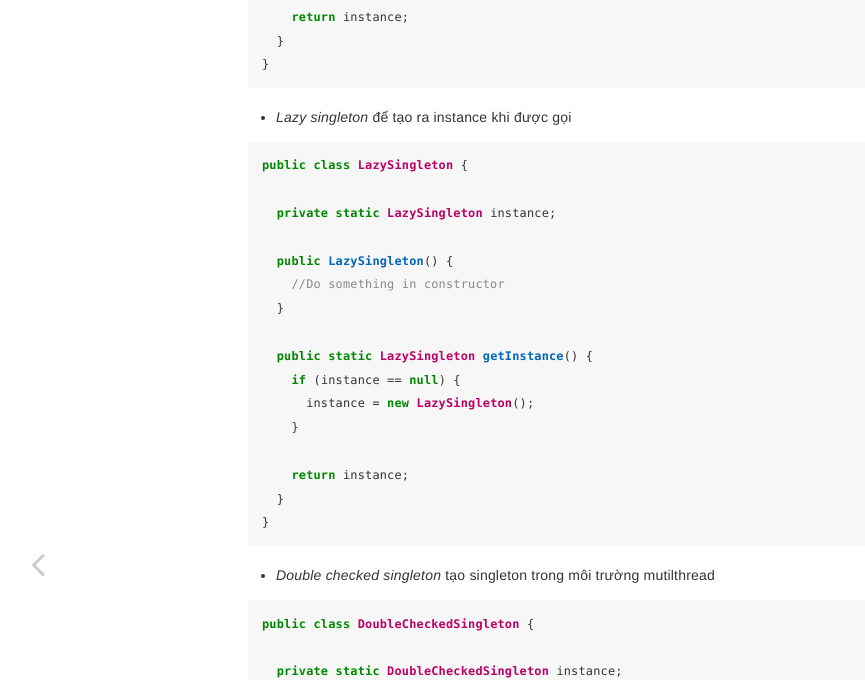
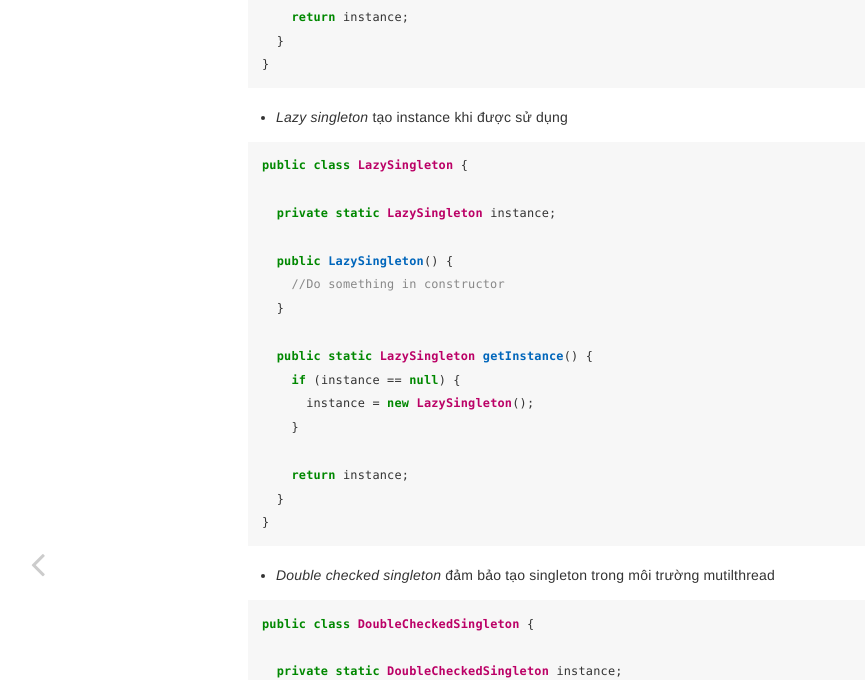
Before and after one commit to huypva/code-by-example-site, a Jekyll site: the page built from _posts/2021-08-26-singleton_pattern.md, in a window 1280 px wide. Shown: the part 534-1214 px from the top of the page, without its empty margins (7-872 px from the left). Built offline with Jekyll 4.4.1, drawn with Linux system fonts in a browser that asks for light colours.

Commit message:
Update singleton

````diff
--- a/_posts/2021-08-26-singleton_pattern.md
+++ b/_posts/2021-08-26-singleton_pattern.md
@@ -29,7 +29,7 @@ public class Singleton {
 }
 ```
 
-- *Lazy singleton* để tạo ra instance khi được gọi
+- *Lazy singleton* tạo instance khi được sử dụng
 
 ```java
 public class LazySingleton {
@@ -50,7 +50,7 @@ public class LazySingleton {
 }
 ```
 
-- *Double checked singleton* tạo singleton trong môi trường mutilthread
+- *Double checked singleton* đảm bảo tạo singleton trong môi trường mutilthread
 
 ```java
 public class DoubleCheckedSingleton {
````
